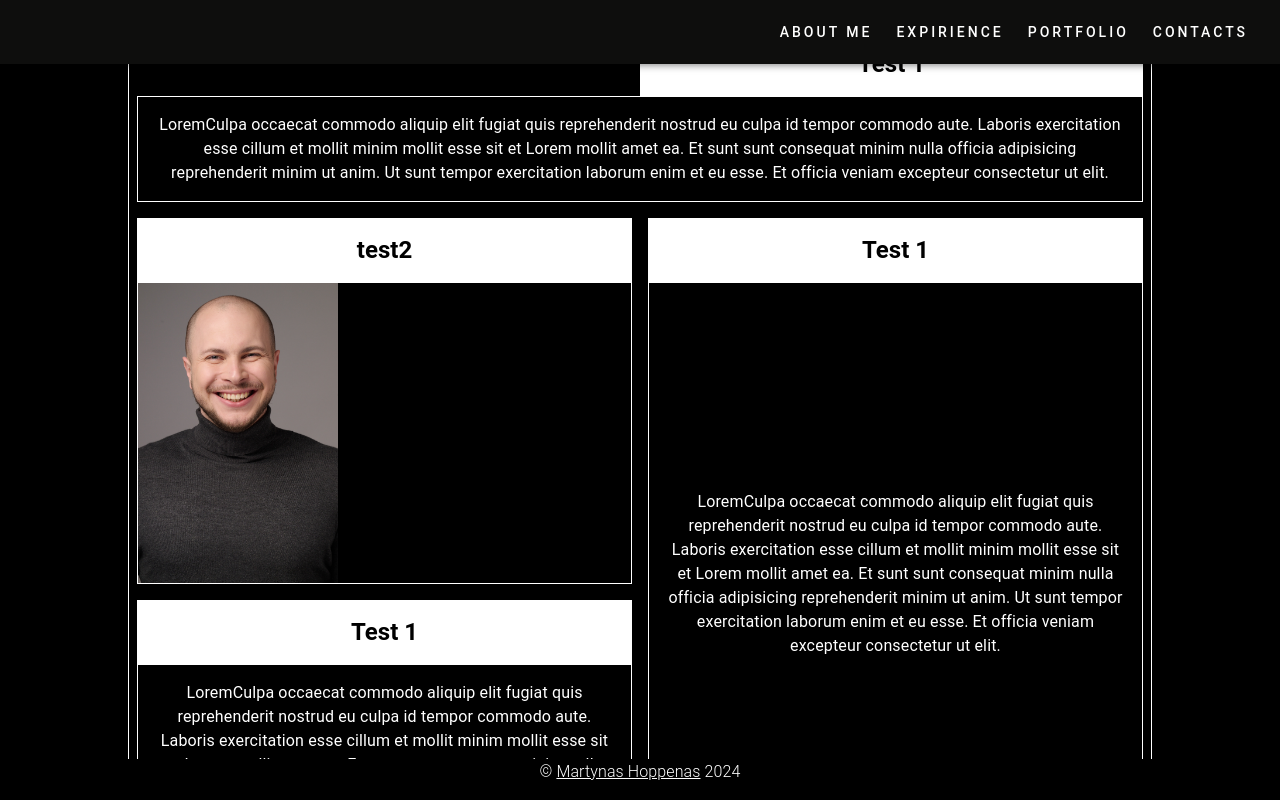
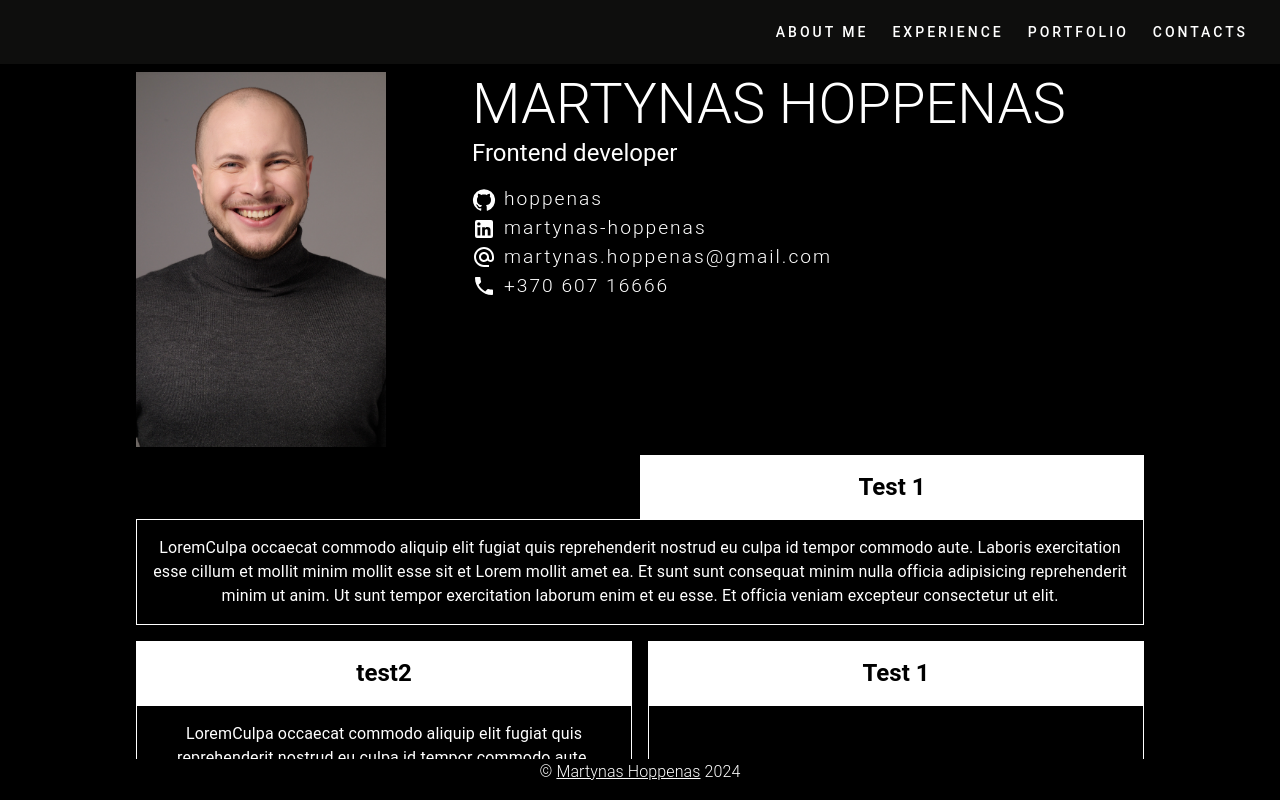
Before and after one commit to Hoppenas/mh-codes, a React (Create React App) app: page / in a window 1280 px wide. Built offline with nearby package versions, Linux system fonts and the light colour scheme.

Commit message:
ADD: About me page, WIP

```diff
--- a/src/App.tsx
+++ b/src/App.tsx
@@ -6,7 +6,7 @@ import AboutMePage from "./pages/AboutmePage";
 import PortfolioPage from "./pages/PortfolioPage";
 import SetupPage from "./pages/SetupPage";
 import ContactPage from "./pages/ContactPage";
-import ExpiriencePage from "./pages/ExpiriencePage";
+import ExperiencePage from "./pages/ExperiencePage";
 
 function App() {
   return (
@@ -15,7 +15,7 @@ function App() {
         <Route path="/" element={<Layout />}>
           <Route index element={<AboutMePage />} />
           {/* <Route path="aboutMe" element={<AboutMePage />} /> */}
-          <Route path="expirience" element={<ExpiriencePage />} />
+          <Route path="experience" element={<ExperiencePage />} />
           <Route path="portfolio" element={<PortfolioPage />} />
           <Route path="setup" element={<SetupPage />} />
           <Route path="contacts" element={<ContactPage />} />
--- /dev/null
+++ b/src/components/ContactList/ContactList.tsx
@@ -0,0 +1,65 @@
+import { Box, Grid, Typography, IconButton } from "@mui/material";
+import InstagramIcon from "@mui/icons-material/Instagram";
+import FacebookIcon from "@mui/icons-material/Facebook";
+import AlternateEmailIcon from "@mui/icons-material/AlternateEmail";
+import PhoneIcon from "@mui/icons-material/Phone";
+import GitHubIcon from "@mui/icons-material/GitHub";
+import LinkedInIcon from "@mui/icons-material/LinkedIn";
+
+const contacts = {
+  linkedin: "martynas-hoppenas",
+  github: "hoppenas",
+  email: "martynas.hoppenas@gmail.com",
+  tel: "+370 607 16666",
+};
+
+const ContactList = () => {
+  return (
+    <Box width="fit-content" marginTop={2}>
+      <Grid container direction="row" alignItems="center">
+        <IconButton
+          color="inherit"
+          sx={{
+            padding: 0,
+            cursor: "pointer",
+          }}
+          href="www.google.com"
+          target="_blank"
+        >
+          <GitHubIcon />
+          <Typography variant="h6" marginLeft={1}>
+            {contacts.github}
+          </Typography>
+        </IconButton>
+      </Grid>
+      <Grid container direction="row" alignItems="center">
+        <IconButton
+          color="inherit"
+          sx={{ padding: 0, cursor: "pointer" }}
+          href="www.google.com"
+          target="_blank"
+        >
+          <LinkedInIcon />
+          <Typography variant="h6" marginLeft={1}>
+            {contacts.linkedin}
+          </Typography>
+        </IconButton>
+      </Grid>
+      <Grid container direction="row" alignItems="center">
+        <AlternateEmailIcon />
+        <Typography variant="h6" marginLeft={1}>
+          {contacts.email}
+        </Typography>
+      </Grid>
+
+      <Grid container direction="row" alignItems="center" marginBottom={2}>
+        <PhoneIcon />
+        <Typography variant="h6" marginLeft={1}>
+          {contacts.tel}
+        </Typography>
+      </Grid>
+    </Box>
+  );
+};
+
+export default ContactList;
--- a/src/components/DrawerAppBar/DrawerAppBar.tsx
+++ b/src/components/DrawerAppBar/DrawerAppBar.tsx
@@ -26,7 +26,7 @@ const drawerWidth = 240;
 
 const navItems = [
   { name: "About me", route: "/" },
-  { name: "Expirience", route: "/expirience" },
+  { name: "Experience", route: "/experience" },
   { name: "Portfolio", route: "/portfolio" },
   // { name: "Setup", route: "/setup" },
   { name: "Contacts", route: "/contacts" },
--- a/src/components/Layout/Layout.tsx
+++ b/src/components/Layout/Layout.tsx
@@ -39,6 +39,7 @@ const Layout = ({}: Props) => {
           sx={{
             width: "100%",
             display: "flex",
+            // paddingTop: "50px",
           }}
         >
           <Outlet />
--- a/src/pages/AboutmePage.tsx
+++ b/src/pages/AboutmePage.tsx
@@ -10,6 +10,7 @@ import reactLogo from "../images/logo/react.svg";
 import sassLogo from "../images/logo/sass.svg";
 import tsLogo from "../images/logo/ts.svg";
 import zustandLogo from "../images/logo/zustand.svg";
+import ContactList from "../components/ContactList/ContactList";
 
 const techStackList = [
   {
@@ -49,17 +50,22 @@ const AboutMePage = () => {
   const matches = useMediaQuery(`(min-width:${minWidth})`);
 
   return (
-    <Grid
-      container
-      justifyContent="center"
-      alignContent="center"
-      height="100%"
-      zIndex={1}
-      maxWidth="1024px"
-      margin="auto"
-      marginTop={20}
-    >
-      <Grid container border={1}>
+    <Grid container zIndex={1} maxWidth="1024px" margin="auto">
+      <Grid container>
+        <Grid item container direction="row" xs={12} marginX={1} marginTop={1}>
+          <Grid item container xs={4}>
+            <img src={mhphoto} width="250px" alt="MH" />
+          </Grid>
+          <Grid item direction="column" xs={8}>
+            <Typography width="fit-content" variant="h3">
+              MARTYNAS HOPPENAS
+            </Typography>
+            <Typography width="fit-content" variant="h5">
+              Frontend developer
+            </Typography>
+            <ContactList />
+          </Grid>
+        </Grid>
         <TextWithHeaderContainer
           fullwith={false}
           header={testText.header}
@@ -70,8 +76,8 @@ const AboutMePage = () => {
             <TextWithHeaderContainer
               fullwith={true}
               header="test2"
-              // text={testText.text}
-              items={<img src={mhphoto} width="200px" alt="MH" />}
+              text={testText.text}
+              // items={<img src={mhphoto} width="200px" alt="MH" />}
             />
             <TextWithHeaderContainer
               fullwith={true}
```
Also changed, not shown: src/pages/ExperiencePage.tsx (renamed from src/pages/ExpiriencePage.tsx).
